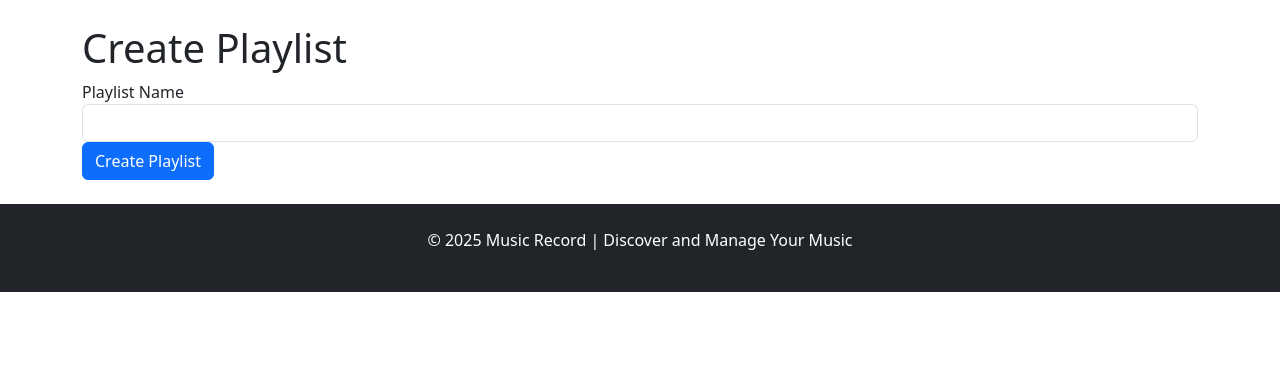
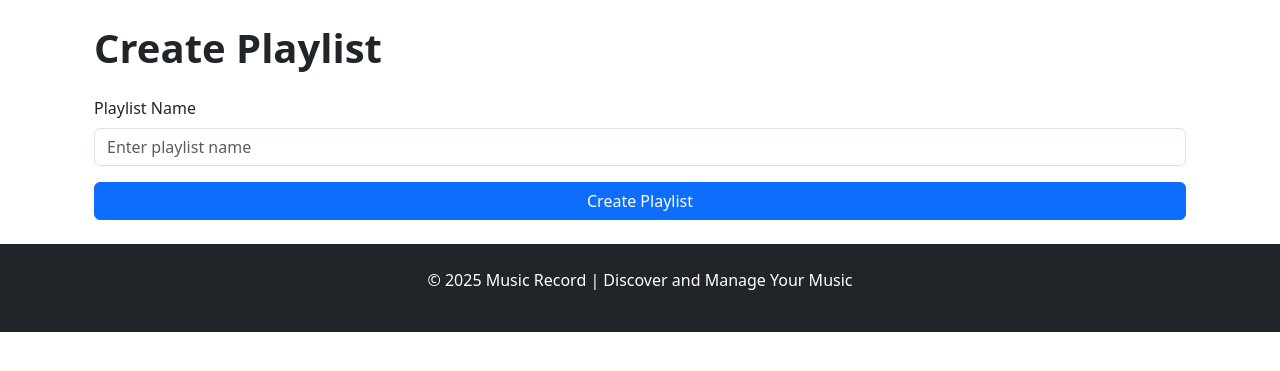
Before and after one commit to Peeranatz/My-website, a Flask app: page /create_playlist in a window 1280 px wide. Shown: the part 56-427 px from the top of the page. Run offline with Flask 3, Linux system fonts and the light colour scheme; the visitor is signed in with stand-in values (Sample User, id 1).

Commit message:
ปรับปรุงหน้า create playlist

```diff
--- a/app/templates/create_playlist.html
+++ b/app/templates/create_playlist.html
@@ -1,13 +1,16 @@
 {% extends "base.html" %}
 {% block content %}
-<h1>Create Playlist</h1>
+<div class="container mt-4">
+    <h1 class="mb-4"><strong>Create Playlist</strong></h1>
     <form method="POST">
         {{ form.hidden_tag() }}
-    <div class="form-group">
-        {{ form.name.label }} {{ form.name(class="form-control") }}
+        <div class="form-group mb-3">
+            {{ form.name.label(class="form-label") }}
+            {{ form.name(class="form-control", placeholder="Enter playlist name") }}
         </div>
         <div class="form-group">
-        {{ form.submit(class="btn btn-primary") }}
+            {{ form.submit(class="btn btn-primary w-100") }}
         </div>
     </form>
+</div>
 {% endblock %}
```
Lines whose indentation alone changed are shown as unchanged.
